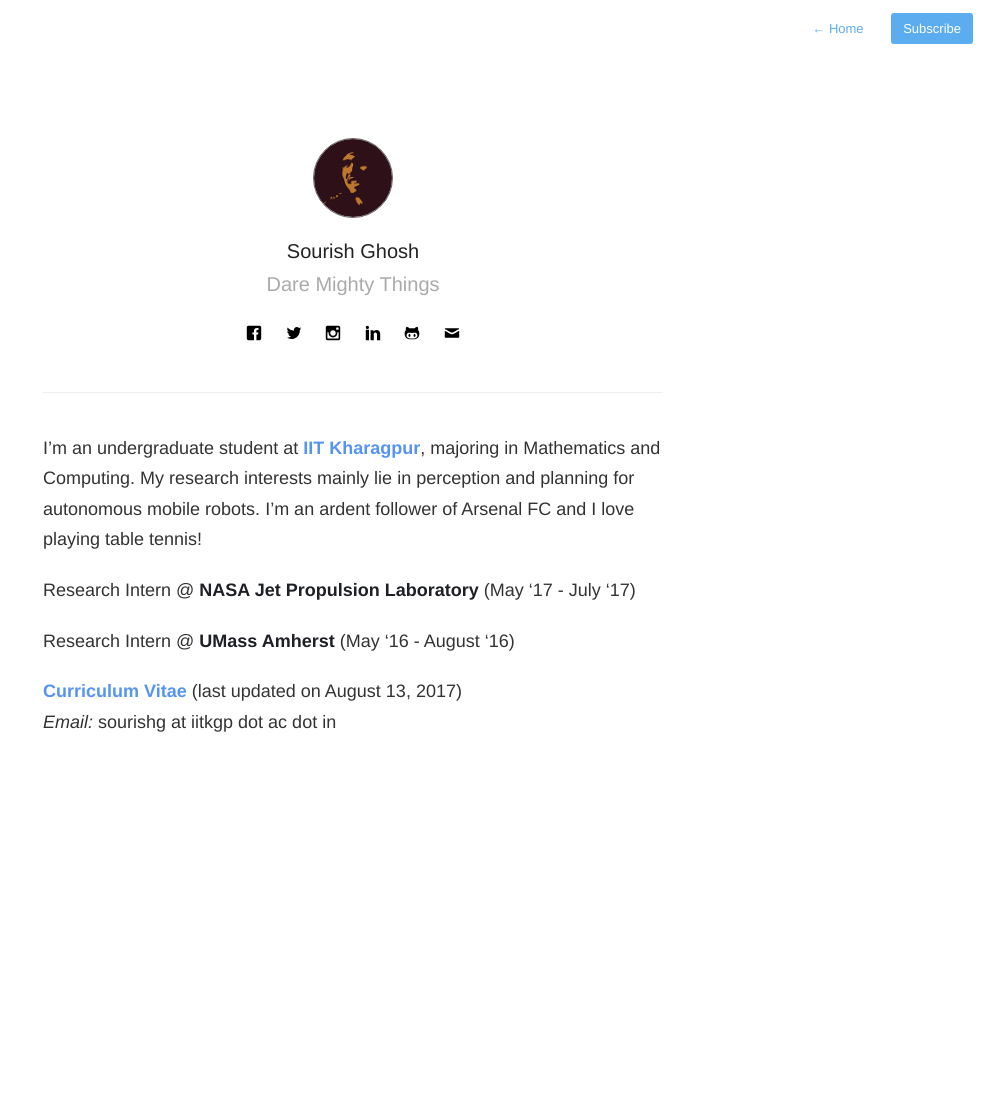
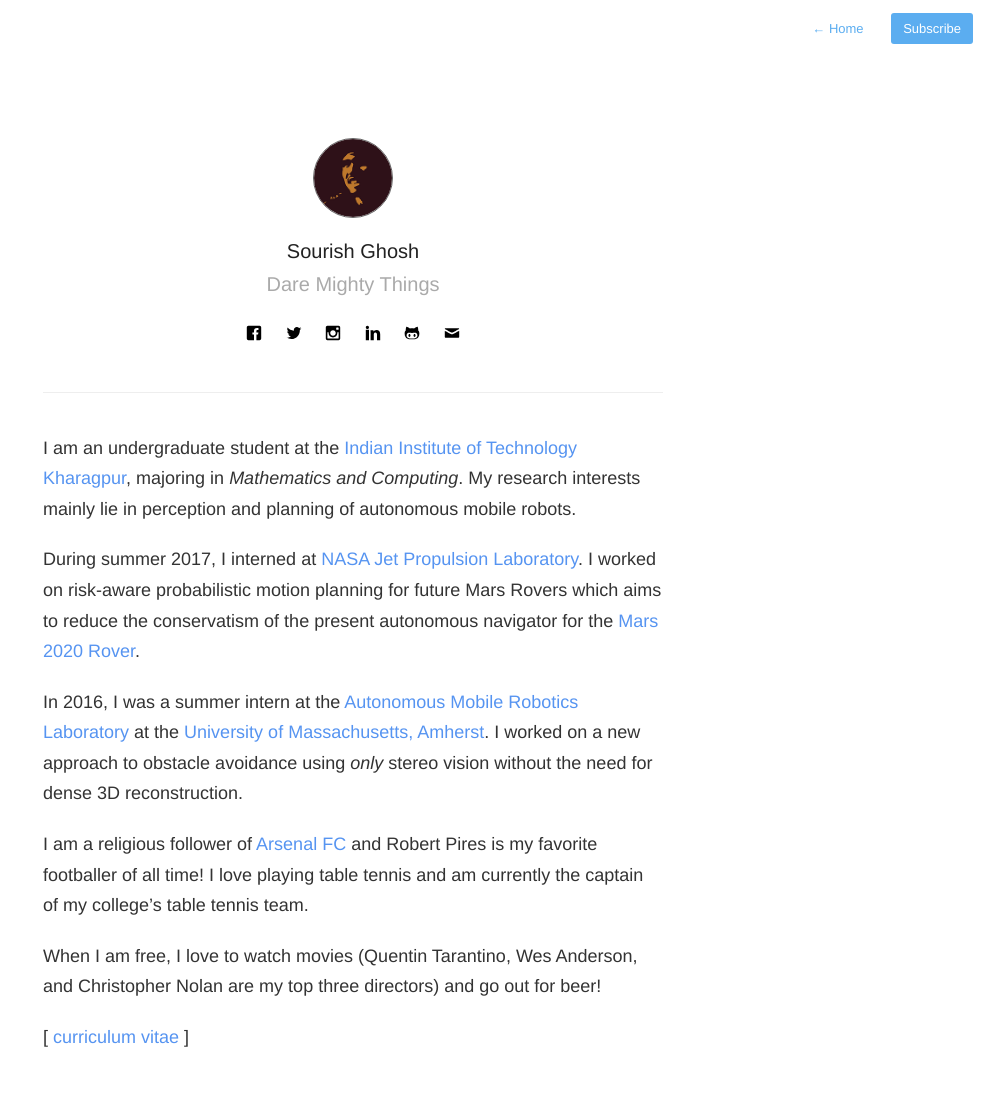
Before and after one commit to sourishg/sourishg.github.io, a Jekyll site: the page built from about.md, in a window 1280 px wide. Shown: the whole page, without its empty margins (287-1280 px from the left). Built offline with Jekyll 4.4.1, drawn with Linux system fonts in a browser that asks for light colours; nearby versions of some CDN libraries; before the commit the page ends 900 px from its top, so only the background shows below that.

Commit message:
update about

```diff
--- a/_config.yml
+++ b/_config.yml
@@ -1,6 +1,6 @@
 name: Sourish Ghosh
 description: Dare Mighty Things
-meta_description: "I am an undergraduate student at IIT Kharagpur, majoring in Mathematics and Computing. My research interests mainly lie in perception and planning for autonomous mobile robots."
+meta_description: "I am an undergraduate student at IIT Kharagpur, majoring in Mathematics and Computing. My research interests mainly lie in perception and planning of autonomous mobile robots."
 meta_tags: "sourish, ghosh, iit, kharagpur, space, robotics, computer vision"
 
 aboutPage: true
--- a/about.md
+++ b/about.md
@@ -5,11 +5,14 @@ profile: true
 ---
 
 
-I'm an undergraduate student at **[IIT Kharagpur](http://www.iitkgp.ac.in)**, majoring in Mathematics and Computing. My research interests mainly lie in perception and planning for autonomous mobile robots. I'm an ardent follower of Arsenal FC and I love playing table tennis!
+I am an undergraduate student at the [Indian Institute of Technology Kharagpur](http://www.iitkgp.ac.in), majoring in *Mathematics and Computing*. My research interests mainly lie in perception and planning of autonomous mobile robots.
 
-Research Intern @ **NASA Jet Propulsion Laboratory** (May '17 - July '17)
+During summer 2017, I interned at [NASA Jet Propulsion Laboratory](https://www.jpl.nasa.gov/). I worked on risk-aware probabilistic motion planning for future Mars Rovers which aims to reduce the conservatism of the present autonomous navigator for the [Mars 2020 Rover](https://mars.nasa.gov/mars2020/).
 
-Research Intern @ **UMass Amherst** (May '16 - August '16)
+In 2016, I was a summer intern at the [Autonomous Mobile Robotics Laboratory](https://amrl.cs.umass.edu/) at the [University of Massachusetts, Amherst](http://www.umass.edu/). I worked on a new approach to obstacle avoidance using *only* stereo vision without the need for dense 3D reconstruction.
 
-**[Curriculum Vitae]({{ site.baseurl }}cv.pdf)** (last updated on August 13, 2017)<br>
-*Email:* sourishg at iitkgp dot ac dot in
+I am a religious follower of [Arsenal FC](http://www.arsenal.com/) and Robert Pires is my favorite footballer of all time! I love playing table tennis and am currently the captain of my college's table tennis team.
+
+When I am free, I love to watch movies (Quentin Tarantino, Wes Anderson, and Christopher Nolan are my top three directors) and go out for beer!
+
+[ [curriculum vitae]({{ site.baseurl }}cv.pdf) ]
```
